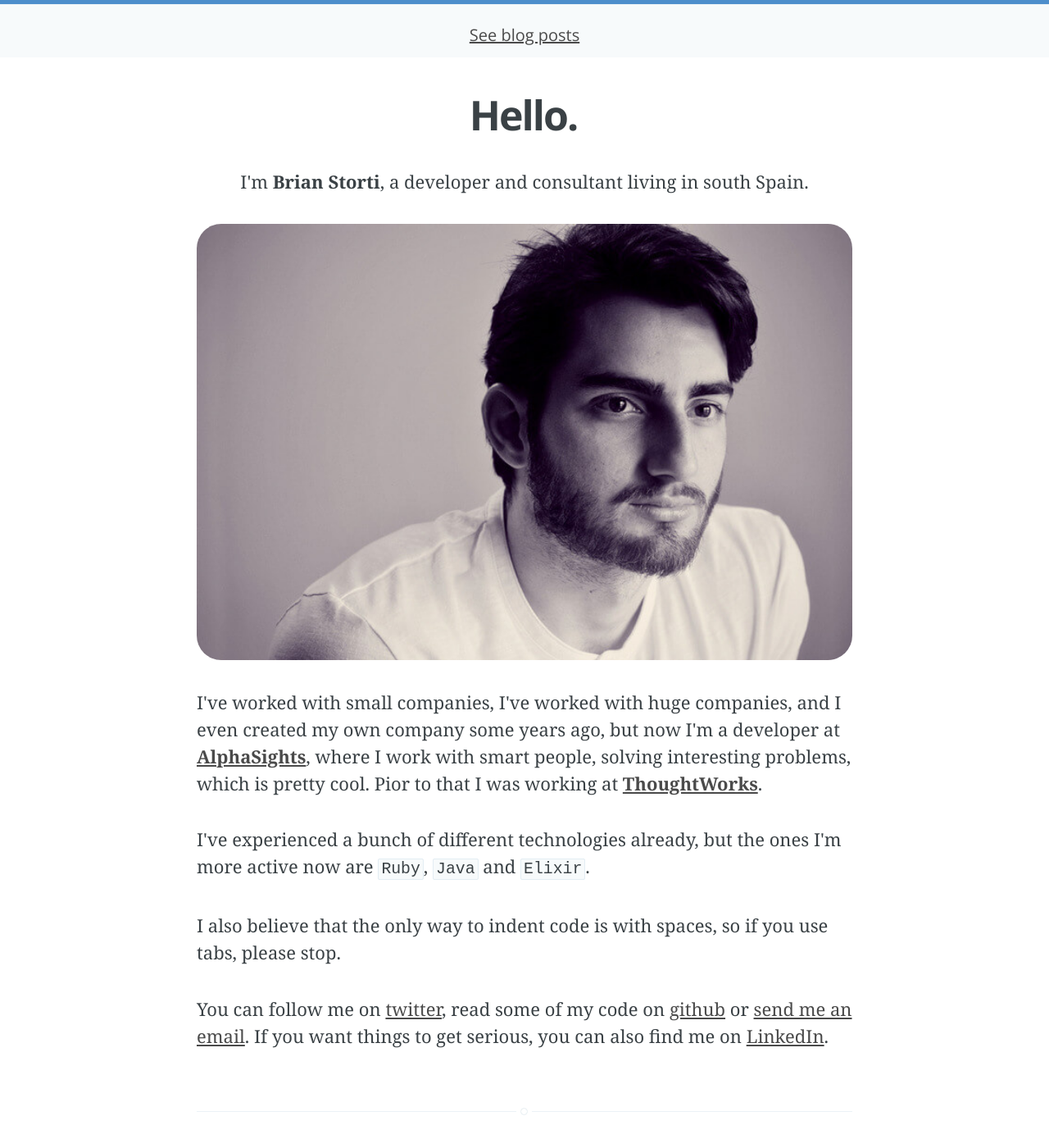
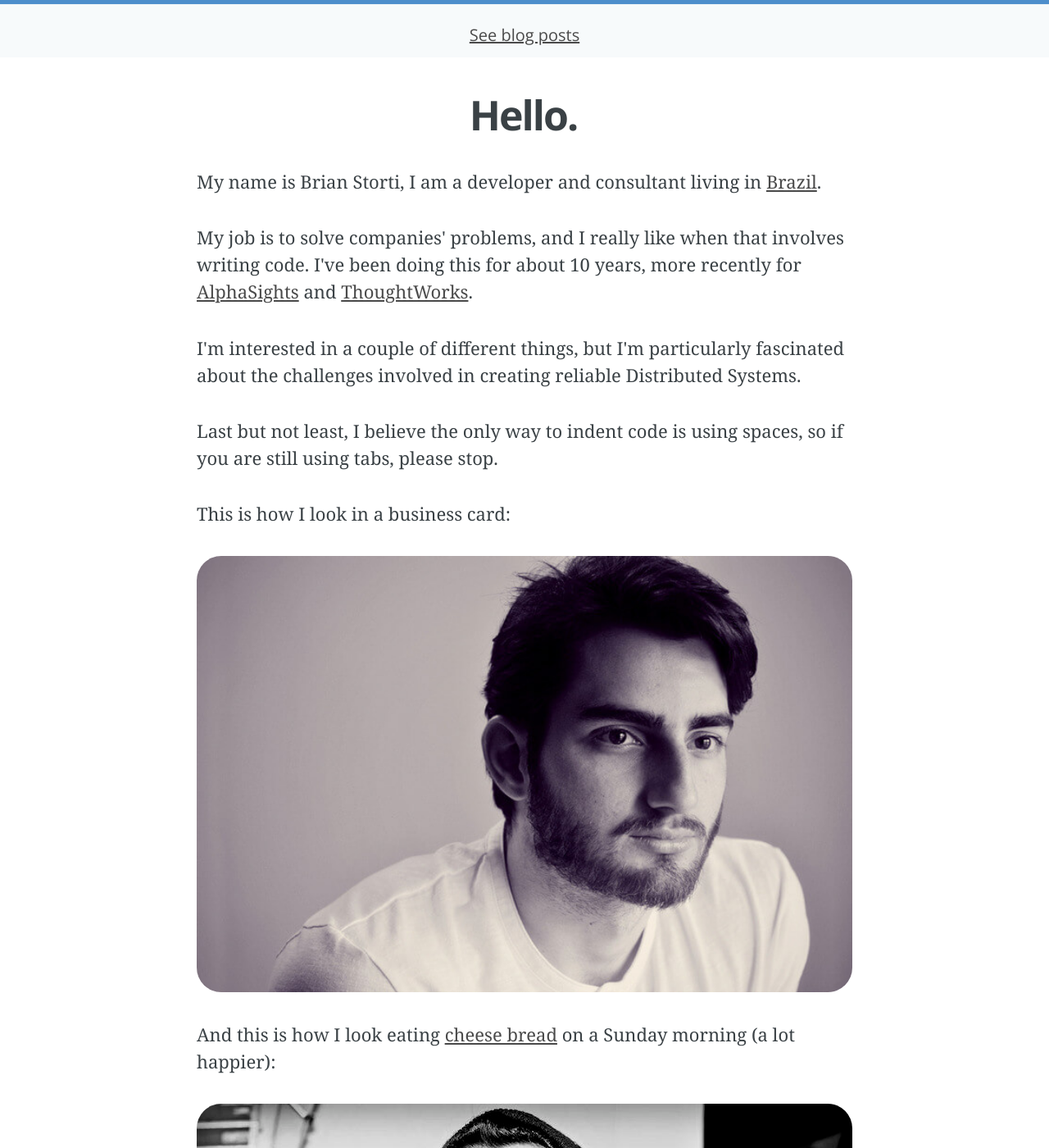
Before and after one commit to brianstorti/brianstorti.github.io, a Jekyll site: the page built from about.html, in a window 1280 px wide and 1400 px high. Shown: the whole window at 82% size. Built offline with Jekyll 4.4.1, drawn with Linux system fonts in a browser that asks for light colours.

Commit message:
Update 'about me' page

```diff
--- a/about.html
+++ b/about.html
@@ -11,31 +11,45 @@ title: About Brian Storti
    <article class="post">
     <h1 class="about-me-title">Hello.</h1>
 
-    <p class="about-me-excerpt">
-      I'm <strong>Brian Storti</strong>, a developer and consultant living in south Spain.
+    <p>
+      My name is Brian Storti, I am a developer and consultant living in <a href="https://www.google.com/search?q=Porto+Alegre&source=lnms&tbm=isch">Brazil</a>.
+    </p>
+
+    <p>
+      My job is to solve companies' problems, and I really like when that involves writing code. I've been doing this for about 10 years, more recently for <a href="http://engineering.alphasights.com">AlphaSights</a>
+      and <a href="https://www.thoughtworks.com">ThoughtWorks</a>.
+    </p>
+
+    <p>
+      I'm interested in a couple of different things, but I'm particularly fascinated about the challenges involved in creating reliable Distributed Systems.
+    </p>
+
+    <p>
+      Last but not least, I believe the only way to indent code is using spaces, so if you are still using tabs, please stop.
+    </p>
+
+    <p>
+      This is how I look in a business card:
     </p>
 
     <img src="/assets/images/profile-big.png" class="rounded-corner-img" />
 
     <p>
-      I've worked with small companies, I've worked with huge companies, and I
-      even created my own company some years ago, but now I'm a developer at <strong><a href="http://engineering.alphasights.com">AlphaSights</a></strong>, where I
-      work with smart people, solving interesting problems, which is pretty cool. Pior to that I was working at <strong><a href="https://www.thoughtworks.com">ThoughtWorks</a></strong>.
+    And this is how I look eating <a href="https://www.google.com/search?q=p%C3%A3o+de+queijo&espv=2&biw=1916&bih=983&source=lnms&tbm=isch&sa=X&ved=0ahUKEwi6o8LfyLfRAhXEEJAKHSuNDToQ_AUIBigB">cheese bread</a> on a Sunday morning (a lot happier):
     </p>
 
-    <p>
-      I've experienced a bunch of different technologies already, but the ones
-      I'm more active now are <code>Ruby</code>, <code>Java</code> and <code>Elixir</code>.
-    </p>
-
-    <p>
-      I also believe that the only way to indent code is with spaces, so if you use tabs, please stop.
-    </p>
+    <img src="/assets/images/cheese-bread.jpg" class="rounded-corner-img" />
 
     <p>
       You can follow me on <a href="{{site.social.twitter}}" target="blank">twitter</a>,
       read some of my code on <a href="{{site.social.github}}" target="blank">github</a>
-      or <a href="{{site.social.email}}">send me an email</a>. If you want things to get serious, you can also find me on <a href="{{site.social.linkedin}}">LinkedIn</a>.
+      or <a href="{{site.social.email}}">send me an email</a>.
     </p>
+
+    <p>
+      Cheers,
+    </p>
+
+    <img src="/assets/images/signature.png" />
   </article>
 </main>
```
Also changed, not shown: assets/images/cheese-bread.jpg (added), assets/images/signature.png (added).
